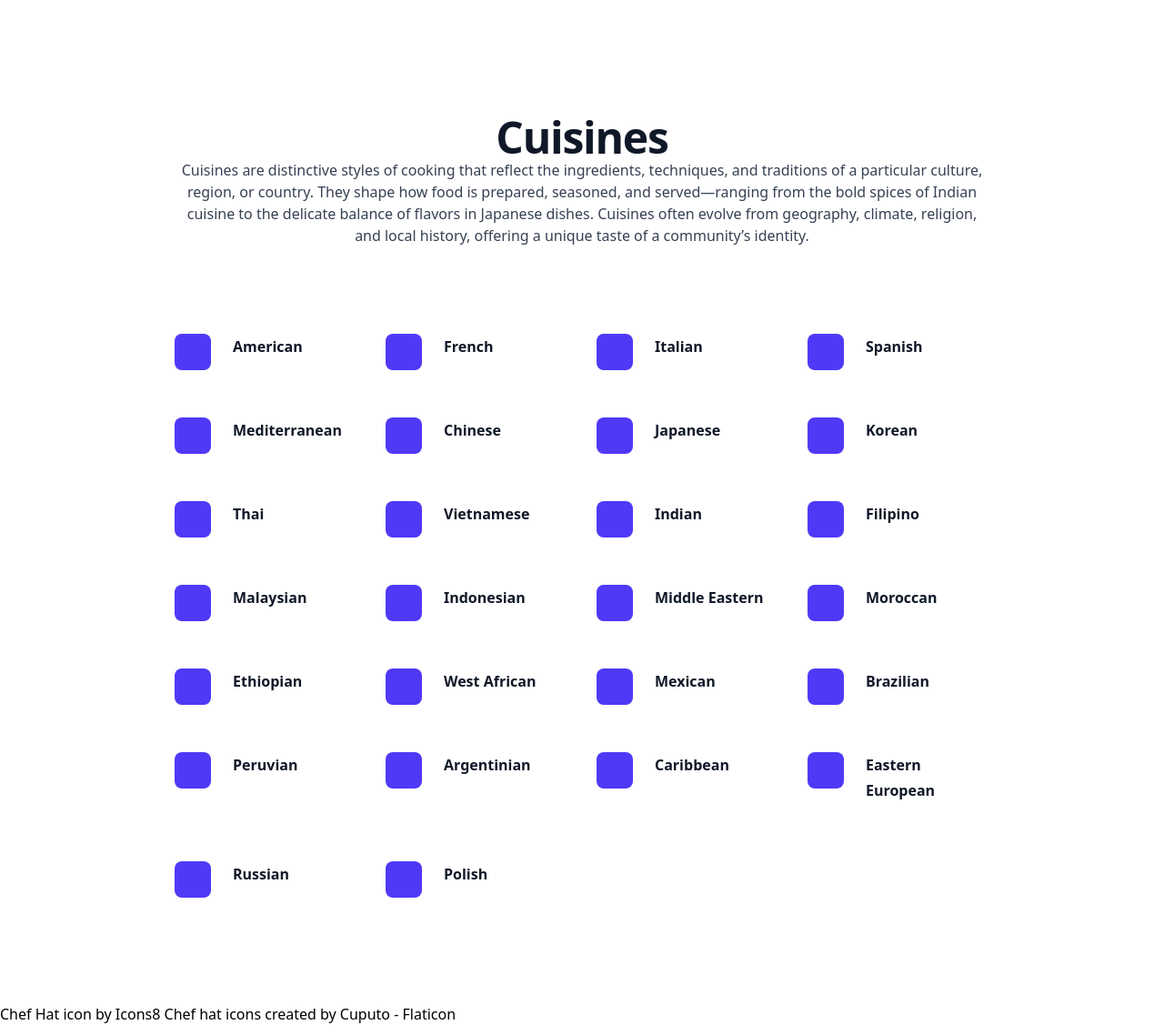
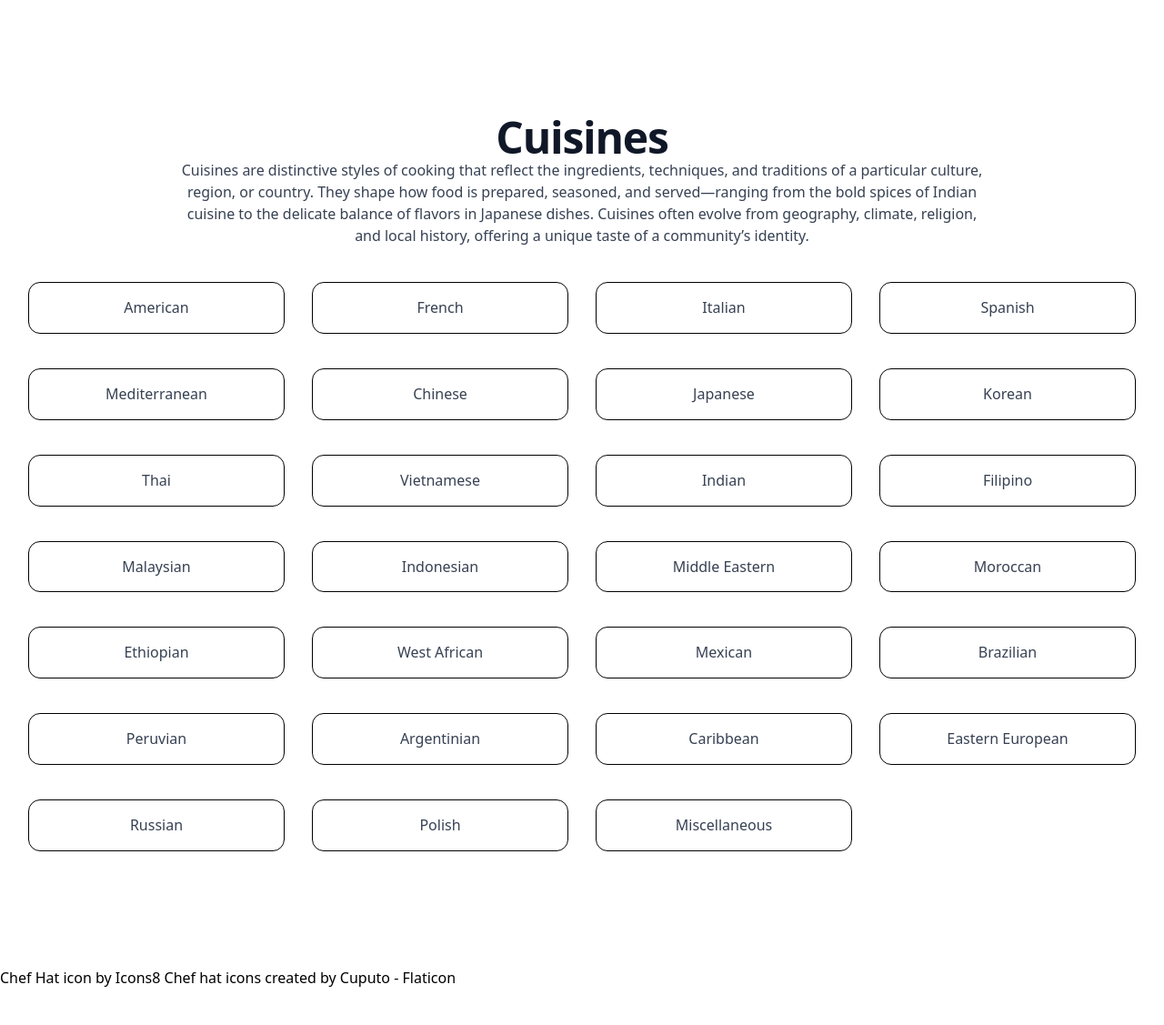
Before and after one commit to john-huang-121/whatcanicook, a Django app: page /recipes/ in a window 1280 px wide. Shown: the part 561-1688 px from the top of the page at 91% size. After the commit the page ends 1646 px from the top, so only its background shows below. Run offline with Django 5.2, Linux system fonts and the light colour scheme; style sheets or scripts are compiled from the project's sources.

Commit message:
makes cuisines clickable and send to index of cuisine type

```diff
--- a/recipes/models.py
+++ b/recipes/models.py
@@ -35,6 +35,8 @@ class Cuisine(models.TextChoices):
     EASTERN_EUROPEAN = 'eastern_european', 'Eastern European'
     RUSSIAN = 'russian', 'Russian'
     POLISH = 'polish', 'Polish'
+    # Miscellaneous
+    MISCELLANEOUS = 'miscellaneous', 'Miscellaneous'
 
 class Recipe(models.Model):
     title = models.CharField(max_length=255)
--- a/recipes/templates/recipes/index.html
+++ b/recipes/templates/recipes/cuisine_index.html
@@ -12,18 +12,18 @@
                     Cuisines often evolve from geography, climate, religion, and local history, offering a unique taste of a community’s identity.
                 </p>
             </div>
-            <div class="mx-auto mt-16 max-w-2xl sm:mt-20 lg:mt-24 lg:max-w-4xl">
-                <dl class="grid max-w-xl grid-cols-1 gap-x-8 gap-y-10 lg:max-w-none lg:grid-cols-4 lg:gap-y-16">
+            <div class="mt-10 grid grid-cols-1 gap-x-6 gap-y-10 sm:grid-cols-1 lg:grid-cols-4 xl:gap-x-8">
                 {% for cuisine in cuisines_list %}
-                    <div class="relative pl-16">
-                        <dt class="text-base/7 font-semibold text-gray-900">
-                            <div class="absolute top-0 left-0 flex size-10 items-center justify-center rounded-lg bg-indigo-600">
-                            </div>
-                            {{ cuisine }}
-                        </dt>
-                    </div>
+                <div class="group relative">
+                    <a href="{% url 'recipes:cuisine' cuisine %}">
+                        <div class="p-4 outline border-solid border-gray-100 rounded-xl group-hover:text-red-500">
+                            <h1 class="text-sm text-center text-gray-700 group-hover:text-red-500">
+                                {{ cuisine }}
+                            </h1>
+                        </div>
+                    </a>
+                </div>
                 {% endfor %}
-                </dl>
             </div>
         </div>
     </div>
--- a/recipes/urls.py
+++ b/recipes/urls.py
@@ -5,7 +5,8 @@ from . import views
 app_name = 'recipes'
 
 urlpatterns = [
-    path("", views.index, name="index"),
+    path("", views.cuisine_index, name="cuisine_index"),
+    path("<str:cuisine_type>/", views.cuisine, name="cuisine"),
     path("<int:recipe_id>/", views.detail, name="detail"),
     path("new/", views.create, name="create"),
     path("<int:recipe_id>/edit", views.update, name="update"),
--- a/recipes/views.py
+++ b/recipes/views.py
@@ -4,11 +4,17 @@ from .models import Recipe, Cuisine
 from .forms import RecipeForm
 
 # Create your views here.
-def index(request):
+def cuisine_index(request):
     cuisines_list = [choice.label for choice in Cuisine]
     context = {'cuisines_list': cuisines_list}
 
-    return render(request, 'recipes/index.html', context)
+    return render(request, 'recipes/cuisine_index.html', context)
+
+def cuisine(request, cuisine_type):
+    cuisine_list = Recipe.objects.get(name=cuisine_type)
+    context = {'cuisine_list': cuisine_list}
+
+    return render(request, 'recipes/cuisine.html', context)
 
 def detail(request, recipe_id):
     recipe = get_object_or_404(Recipe, pk=recipe_id)
--- a/splash/static/splash/css/output.css
+++ b/splash/static/splash/css/output.css
@@ -7,13 +7,18 @@
     'Noto Color Emoji';
     --font-mono: ui-monospace, SFMono-Regular, Menlo, Monaco, Consolas, 'Liberation Mono', 'Courier New',
     monospace;
+    --color-red-400: oklch(70.4% 0.191 22.216);
+    --color-red-500: oklch(63.7% 0.237 25.331);
+    --color-blue-400: oklch(70.7% 0.165 254.624);
     --color-indigo-500: oklch(58.5% 0.233 277.117);
     --color-indigo-600: oklch(51.1% 0.262 276.966);
     --color-gray-50: oklch(98.5% 0.002 247.839);
+    --color-gray-100: oklch(96.7% 0.003 264.542);
     --color-gray-500: oklch(55.1% 0.027 264.364);
     --color-gray-600: oklch(44.6% 0.03 256.802);
     --color-gray-700: oklch(37.3% 0.034 259.733);
     --color-gray-900: oklch(21% 0.034 264.665);
+    --color-black: #000;
     --color-white: #fff;
     --spacing: 0.25rem;
     --container-sm: 24rem;
@@ -39,6 +44,7 @@
     --tracking-tight: -0.025em;
     --radius-md: 0.375rem;
     --radius-lg: 0.5rem;
+    --radius-xl: 0.75rem;
     --blur-3xl: 64px;
     --default-transition-duration: 150ms;
     --default-transition-timing-function: cubic-bezier(0.4, 0, 0.2, 1);
@@ -275,8 +281,14 @@
   .-my-6 {
     margin-block: calc(var(--spacing) * -6);
   }
+  .mt-1 {
+    margin-top: calc(var(--spacing) * 1);
+  }
   .mt-2 {
     margin-top: calc(var(--spacing) * 2);
+  }
+  .mt-4 {
+    margin-top: calc(var(--spacing) * 4);
   }
   .mt-6 {
     margin-top: calc(var(--spacing) * 6);
@@ -391,11 +403,17 @@
       margin-block-end: calc(calc(var(--spacing) * 2) * calc(1 - var(--tw-space-y-reverse)));
     }
   }
+  .gap-x-2 {
+    column-gap: calc(var(--spacing) * 2);
+  }
   .gap-x-6 {
     column-gap: calc(var(--spacing) * 6);
   }
   .gap-x-8 {
     column-gap: calc(var(--spacing) * 8);
+  }
+  .gap-y-2 {
+    row-gap: calc(var(--spacing) * 2);
   }
   .gap-y-10 {
     row-gap: calc(var(--spacing) * 10);
@@ -434,9 +452,19 @@
   .rounded-md {
     border-radius: var(--radius-md);
   }
+  .rounded-xl {
+    border-radius: var(--radius-xl);
+  }
   .border {
     border-style: var(--tw-border-style);
     border-width: 1px;
+  }
+  .border-solid {
+    --tw-border-style: solid;
+    border-style: solid;
+  }
+  .border-gray-100 {
+    border-color: var(--color-gray-100);
   }
   .bg-indigo-600 {
     background-color: var(--color-indigo-600);
@@ -470,6 +498,9 @@
   }
   .p-2\.5 {
     padding: calc(var(--spacing) * 2.5);
+  }
+  .p-4 {
+    padding: calc(var(--spacing) * 4);
   }
   .p-6 {
     padding: calc(var(--spacing) * 6);
@@ -559,9 +590,6 @@
   .text-gray-500 {
     color: var(--color-gray-500);
   }
-  .text-gray-600 {
-    color: var(--color-gray-600);
-  }
   .text-gray-700 {
     color: var(--color-gray-700);
   }
@@ -596,6 +624,34 @@
     transition-property: color, background-color, border-color, outline-color, text-decoration-color, fill, stroke, --tw-gradient-from, --tw-gradient-via, --tw-gradient-to, opacity, box-shadow, transform, translate, scale, rotate, filter, -webkit-backdrop-filter, backdrop-filter, display, visibility, content-visibility, overlay, pointer-events;
     transition-timing-function: var(--tw-ease, var(--default-transition-timing-function));
     transition-duration: var(--tw-duration, var(--default-transition-duration));
+  }
+  .group-hover\:text-black {
+    &:is(:where(.group):hover *) {
+      @media (hover: hover) {
+        color: var(--color-black);
+      }
+    }
+  }
+  .group-hover\:text-blue-400 {
+    &:is(:where(.group):hover *) {
+      @media (hover: hover) {
+        color: var(--color-blue-400);
+      }
+    }
+  }
+  .group-hover\:text-red-400 {
+    &:is(:where(.group):hover *) {
+      @media (hover: hover) {
+        color: var(--color-red-400);
+      }
+    }
+  }
+  .group-hover\:text-red-500 {
+    &:is(:where(.group):hover *) {
+      @media (hover: hover) {
+        color: var(--color-red-500);
+      }
+    }
   }
   .hover\:bg-gray-50 {
     &:hover {
@@ -660,6 +716,16 @@
   .sm\:max-w-sm {
     @media (width >= 40rem) {
       max-width: var(--container-sm);
+    }
+  }
+  .sm\:grid-cols-1 {
+    @media (width >= 40rem) {
+      grid-template-columns: repeat(1, minmax(0, 1fr));
+    }
+  }
+  .sm\:grid-cols-2 {
+    @media (width >= 40rem) {
+      grid-template-columns: repeat(2, minmax(0, 1fr));
     }
   }
   .sm\:py-32 {
@@ -734,16 +800,6 @@
       flex: 1;
     }
   }
-  .lg\:grid-cols-2 {
-    @media (width >= 64rem) {
-      grid-template-columns: repeat(2, minmax(0, 1fr));
-    }
-  }
-  .lg\:grid-cols-3 {
-    @media (width >= 64rem) {
-      grid-template-columns: repeat(3, minmax(0, 1fr));
-    }
-  }
   .lg\:grid-cols-4 {
     @media (width >= 64rem) {
       grid-template-columns: repeat(4, minmax(0, 1fr));
@@ -782,6 +838,11 @@
   .lg\:text-balance {
     @media (width >= 64rem) {
       text-wrap: balance;
+    }
+  }
+  .xl\:gap-x-8 {
+    @media (width >= 80rem) {
+      column-gap: calc(var(--spacing) * 8);
     }
   }
 }
--- a/splash/templates/splash/base.html
+++ b/splash/templates/splash/base.html
@@ -35,7 +35,7 @@
                     </button>
                 </div>
                 <div class="hidden lg:flex lg:gap-x-12">
-                    <a href="{% url 'recipes:index' %}" class="text-sm/6 font-semibold text-gray-900">Browse Recipes</a>
+                    <a href="{% url 'recipes:cuisine_index' %}" class="text-sm/6 font-semibold text-gray-900">Browse Recipes</a>
                 </div>
                 <div class="hidden lg:flex lg:flex-1 lg:justify-end">
                     <a href="#" class="text-sm/6 font-semibold text-gray-900">Log in <span aria-hidden="true">&rarr;</span></a>
@@ -61,7 +61,7 @@
                     <div class="mt-6 flow-root">
                         <div class="-my-6 divide-y divide-gray-500/10">
                             <div class="space-y-2 py-6">
-                                <a href="{% url 'recipes:index' %}" class="-mx-3 block rounded-lg px-3 py-2 text-base/7 font-semibold text-gray-900 hover:bg-gray-50">Browse Recipes</a>
+                                <a href="{% url 'recipes:cuisine_index' %}" class="-mx-3 block rounded-lg px-3 py-2 text-base/7 font-semibold text-gray-900 hover:bg-gray-50">Browse Recipes</a>
                             </div>
                             <div class="py-6">
                                 <a href="#" class="-mx-3 block rounded-lg px-3 py-2.5 text-base/7 font-semibold text-gray-900 hover:bg-gray-50">Log in</a>
```
Also changed, not shown: recipes/templates/recipes/cuisine.html (added, +13 -0 lines), db.sqlite3.
